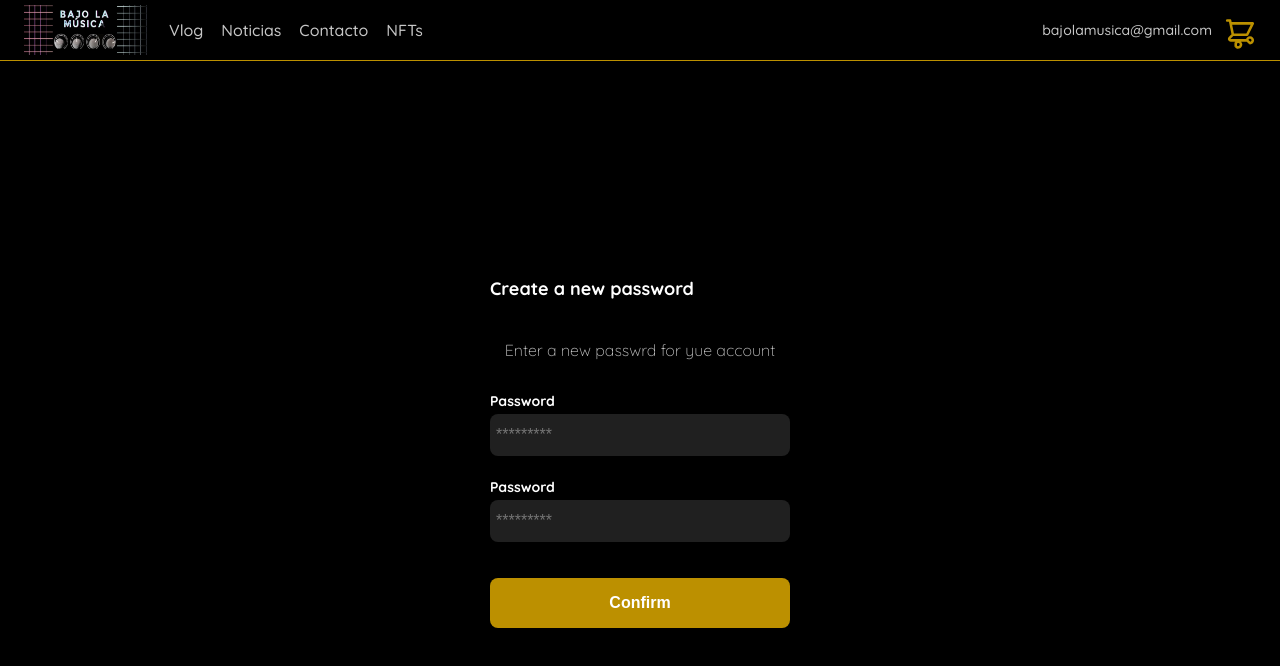
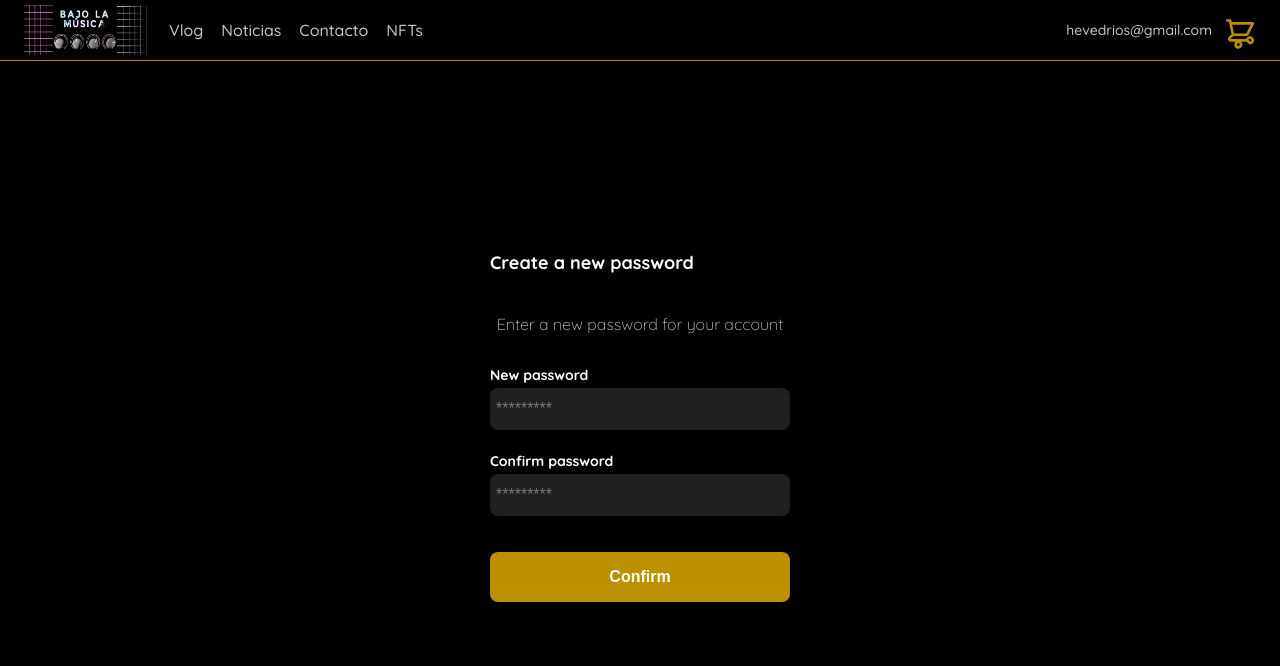
Before and after one commit to exxedridel/BajoLaMusicaPJ, a React app: page /new-password in a window 1280 px wide. Shown: the top 666 px of the page. Built offline with nearby package versions, Linux system fonts and the light colour scheme.

Commit message:
almost fixed xd

```diff
--- a/src/components/Header.jsx
+++ b/src/components/Header.jsx
@@ -51,7 +51,7 @@ const Header = () => {
       <div className="navbar-right">
         <ul>
           <li className="navbar-email" onClick={handleToggle}>
-            bajolamusica@gmail.com
+            hevedrios@gmail.com
           </li>
           <li
             className="navbar-shopping-cart"
--- a/src/components/MobileMenu.jsx
+++ b/src/components/MobileMenu.jsx
@@ -32,7 +32,7 @@ const MobileMenu = () => {
       <ul>
         <li>
           <a href="/account" class="email">
-            bajolamusica@gmail.com
+            hevedrios@gmail.com
           </a>
         </li>
         <li>
--- a/src/pages/CreateAccount.jsx
+++ b/src/pages/CreateAccount.jsx
@@ -1,4 +1,5 @@
 import React from 'react';
+import { Link } from "react-router-dom";
 import '../styles/CreateAccount.scss';
 
 const CreateAccount = () => {
@@ -6,7 +7,7 @@ const CreateAccount = () => {
 		<div className="CreateAccount">
 			<div className="CreateAccount-container">
 				<h1 className="title">My account</h1>
-				<form action="/account" className="form">
+				<form action="/" className="form">
 					<div>
 						<label htmlFor="name" className="label">Name</label>
 						<input type="text" id="name" placeholder="Ingresa tu nombre" className="input input-name" />
@@ -15,7 +16,9 @@ const CreateAccount = () => {
 						<label htmlFor="password" className="label">Password</label>
 						<input type="password" id="password" placeholder="*********" className="input input-password" />
 					</div>
-					<input type="submit" value="Create" className="primary-button login-button" />
+					<Link to="/account">
+						<input type="submit" value="Create" className="primary-button login-button" />
+					</Link>
 				</form>
 			</div>
 		</div>
--- a/src/pages/MyAccount.jsx
+++ b/src/pages/MyAccount.jsx
@@ -1,4 +1,5 @@
 import React from 'react';
+import { Link } from "react-router-dom";
 import '../styles/MyAccount.scss';
 
 const MyAccount = () => {
@@ -6,7 +7,7 @@ const MyAccount = () => {
 		<div className="MyAccount">
 			<div className="MyAccount-container">
 				<h1 className="title">My account</h1>
-				<form action="/new-password" className="form">
+				<form action="/" className="form">
 					<div>
 						<label htmlFor="name" className="label">Name</label>
 						<p className="value">Heved Rios</p>
@@ -15,7 +16,9 @@ const MyAccount = () => {
 						<label htmlFor="password" className="label">Password</label>
 						<p className="value">*********</p>
 					</div>
-					<input type="submit" value="Edit" className="secondary-button login-button" />
+					<Link to="/new-password">
+						<input type="submit" value="Change password" className="secondary-button login-button" />
+					</Link>
 				</form>
 			</div>
 		</div>
--- a/src/pages/NewPassword.jsx
+++ b/src/pages/NewPassword.jsx
@@ -1,4 +1,5 @@
 import React from 'react';
+import { Link } from "react-router-dom";
 import '../styles/NewPassword.scss';
 
 const NewPassword = () => {
@@ -7,13 +8,15 @@ const NewPassword = () => {
 			<div className="NewPassword-container">
 				{/* <img src="./logos/logo_bajo_musica" alt="logo" className="logo" /> */}
 				<h1 className="title">Create a new password</h1>
-				<p className="subtitle">Enter a new passwrd for yue account</p>
-				<form action="/account" className="form">
-					<label htmlFor="password" className="label">Password</label>
+				<p className="subtitle">Enter a new password for your account</p>
+				<form action="/" className="form">
+					<label htmlFor="password" className="label">New password</label>
 					<input type="password" id="password" placeholder="*********" className="input input-password" />
-					<label htmlFor="new-password" className="label">Password</label>
+					<label htmlFor="new-password" className="label">Confirm password</label>
 					<input type="password" id="new-password" placeholder="*********" className="input input-password" />
-					<input type="submit" value="Confirm" className="primary-button login-button" />
+					<Link to="/account">
+						<input type="submit" value="Confirm" className="primary-button login-button" />
+					</Link>
 				</form>
 			</div>
 		</div>
```
